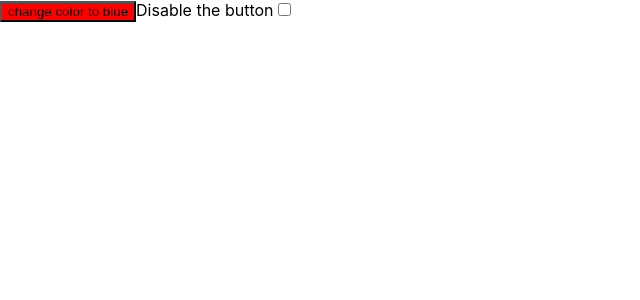
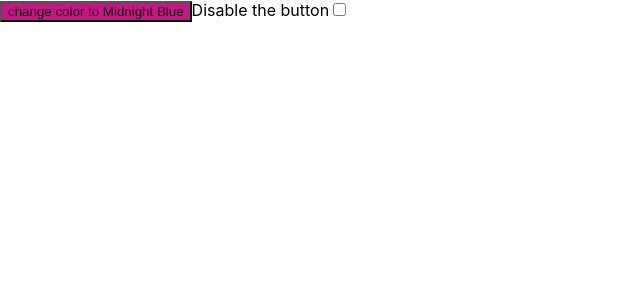
Before and after one commit to kishoreandra/color-button, a React (Create React App) app: page / in a window 1280 px wide. Shown: the top 300 px of the page, without its empty margins (0-640 px from the left). Built offline with nearby package versions, Linux system fonts and the light colour scheme.

Commit message:
tests for changed spec

```diff
--- a/src/App.js
+++ b/src/App.js
@@ -6,9 +6,10 @@
 }
 
 function App() {
-  const [color, setColor] = useState("red");
+  const [color, setColor] = useState("MediumVioletRed");
   const [checked, setChecked] = useState(false);
-  const newColor = color === "red" ? "blue" : "red";
+  const newColor =
+    color === "MediumVioletRed" ? "MidnightBlue" : "MediumVioletRed";
 
   return (
     <>
@@ -17,7 +18,7 @@
         style={{ backgroundColor: checked ? "gray" : color }}
         disabled={checked}
       >
-        change color to {newColor}
+        change color to {spacesBeforeCamelCase(newColor)}
       </button>
       <label htmlFor="disable-button">Disable the button</label>
       <input
```
Also changed, not shown: 1 other file (tests, documents, lock files or other folders).
